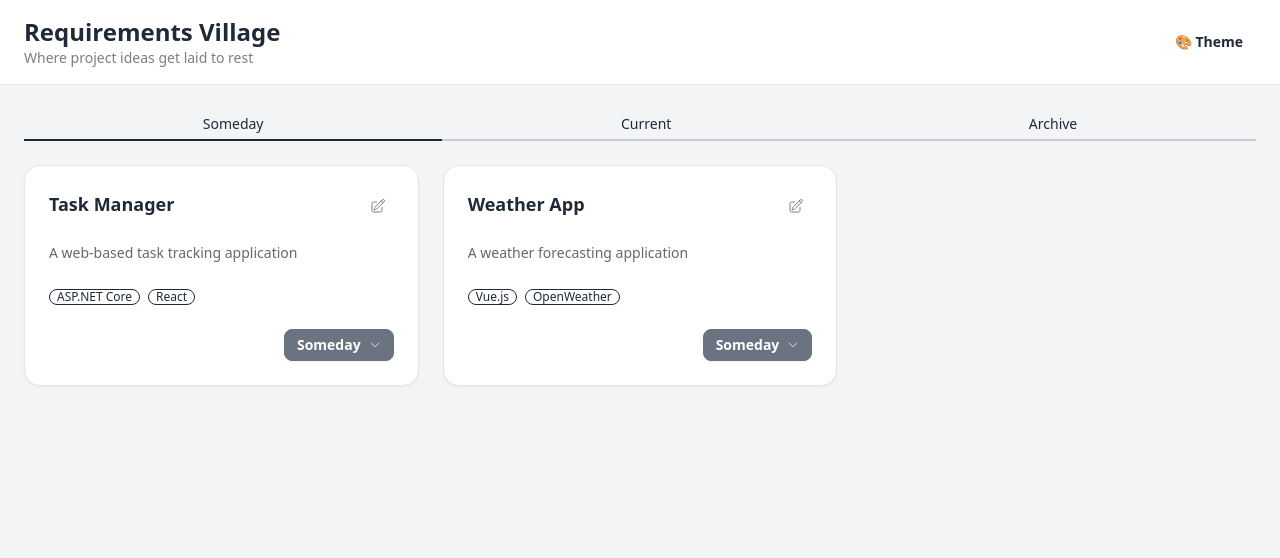
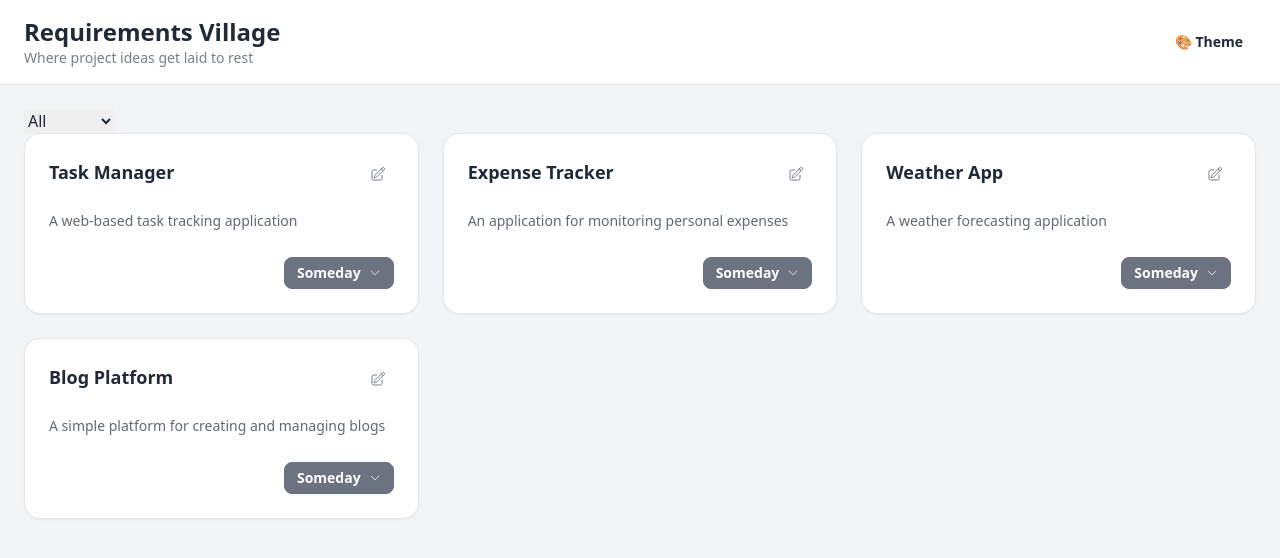
Before and after one commit to smithandrewl/RequirementsVillage, a SvelteKit app in the folder client/: page /dashboard in a window 1280 px wide. Shown: the top 558 px of the page. Built offline with nearby package versions, Linux system fonts and the light colour scheme.

Commit message:
Switch from a tab system to a drop down system.

```diff
--- a/client/src/routes/dashboard/+page.svelte
+++ b/client/src/routes/dashboard/+page.svelte
@@ -2,7 +2,7 @@
   import DashboardLayout from '$lib/components/DashboardLayout.svelte';
   import ProjectCard from '$lib/components/ProjectCard.svelte';
 
-  let activeTab: 'Someday' | 'Current' | 'Archive' = 'Someday';
+  let selectedStatus: 'All' | 'Someday' | 'Current' | 'Archive';
 
   // Sample project data matching the mockup
   const projects = [
@@ -32,9 +32,17 @@
     }
   ];
 
-  $: filteredProjects = projects.filter(project =>
-    project.status === activeTab
-  );
+	let filteredProjects = [];
+
+  $: {
+		if (selectedStatus === 'All') {
+			filteredProjects = projects;
+		} else {
+			filteredProjects = projects.filter(project =>
+				project.status === selectedStatus
+			);
+		}
+	}
 </script>
 
 <svelte:head>
@@ -43,31 +51,24 @@
 </svelte:head>
 
 <DashboardLayout>
-  <!-- Tab navigation -->
-  <div class="mb-6">
-    <div class="tabs tabs-bordered">
-      {#each ['Someday', 'Current', 'Archive'] as tab}
-        <button
-          class="tab tab-lg {activeTab === tab ? 'tab-active' : ''}"
-          on:click={() => activeTab = tab}
-        >
-          {tab}
-        </button>
-      {/each}
-    </div>
-  </div>
+
+	<select bind:value={selectedStatus}>
+		<option value="All">All</option>
+		<option value="Current">Current</option>
+		<option value="Someday">Someday</option>
+		<option value="Archive">Archived</option>
+	</select>
 
   <!-- Projects grid -->
   {#if filteredProjects.length > 0}
     <div class="grid grid-cols-1 md:grid-cols-2 lg:grid-cols-3 gap-6">
-      {#each filteredProjects as project}
-        <ProjectCard
-          title          = {project.title}
-          description    = {project.description}
-          techStack      = {project.techStack}
-          bind:status    = {project.status}
-        />
-      {/each}
+
+			{#each filteredProjects as project}
+				<ProjectCard
+					title={project.title}
+					description={project.description}
+				/>
+			{/each}
     </div>
   {:else}
     <div class="text-center py-12">
@@ -88,7 +89,7 @@
         </svg>
       </div>
       <h3 class="text-lg font-medium text-base-content mb-2">
-        No projects in {activeTab}
+        No projects
       </h3>
       <p class="text-base-content/60 mb-4">
         Get started by creating your first project idea.
```
